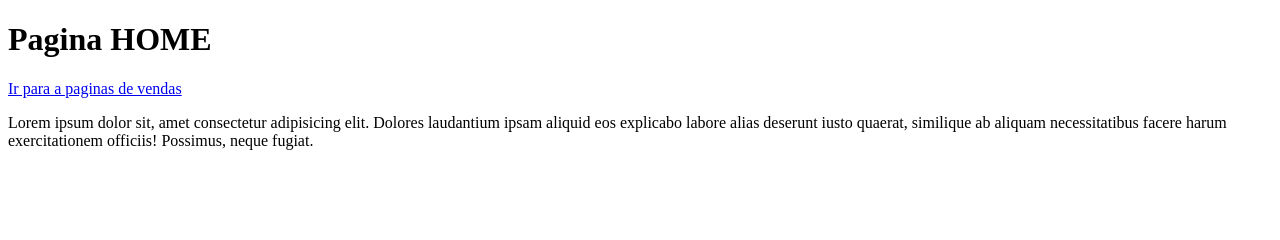
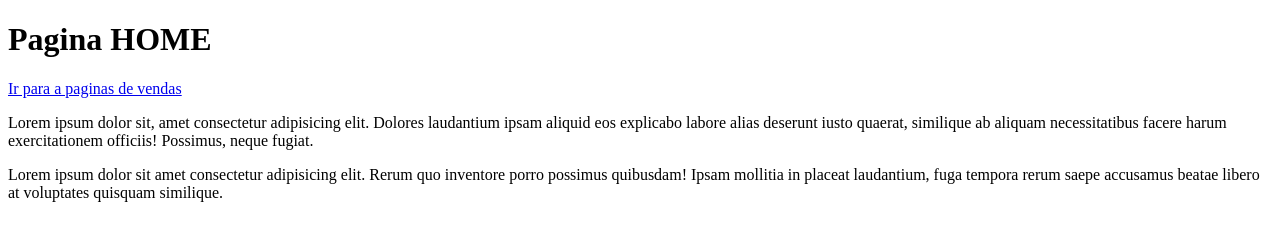
Before and after one commit to danilowlc/aulagithub, a plain HTML site: page index.html in a window 1280 px wide. Drawn offline with Linux system fonts and the light colour scheme.

Commit message:
Acrescentado paragrafo

```diff
--- a/index.html
+++ b/index.html
@@ -9,5 +9,6 @@
     <h1>Pagina HOME</h1>
     <a href="vendas.html">Ir para a paginas de vendas</a>
     <p>Lorem ipsum dolor sit, amet consectetur adipisicing elit. Dolores laudantium ipsam aliquid eos explicabo labore alias deserunt iusto quaerat, similique ab aliquam necessitatibus facere harum exercitationem officiis! Possimus, neque fugiat.</p>
+    <p>Lorem ipsum dolor sit amet consectetur adipisicing elit. Rerum quo inventore porro possimus quibusdam! Ipsam mollitia in placeat laudantium, fuga tempora rerum saepe accusamus beatae libero at voluptates quisquam similique.</p>
 </body>
 </html>
```
